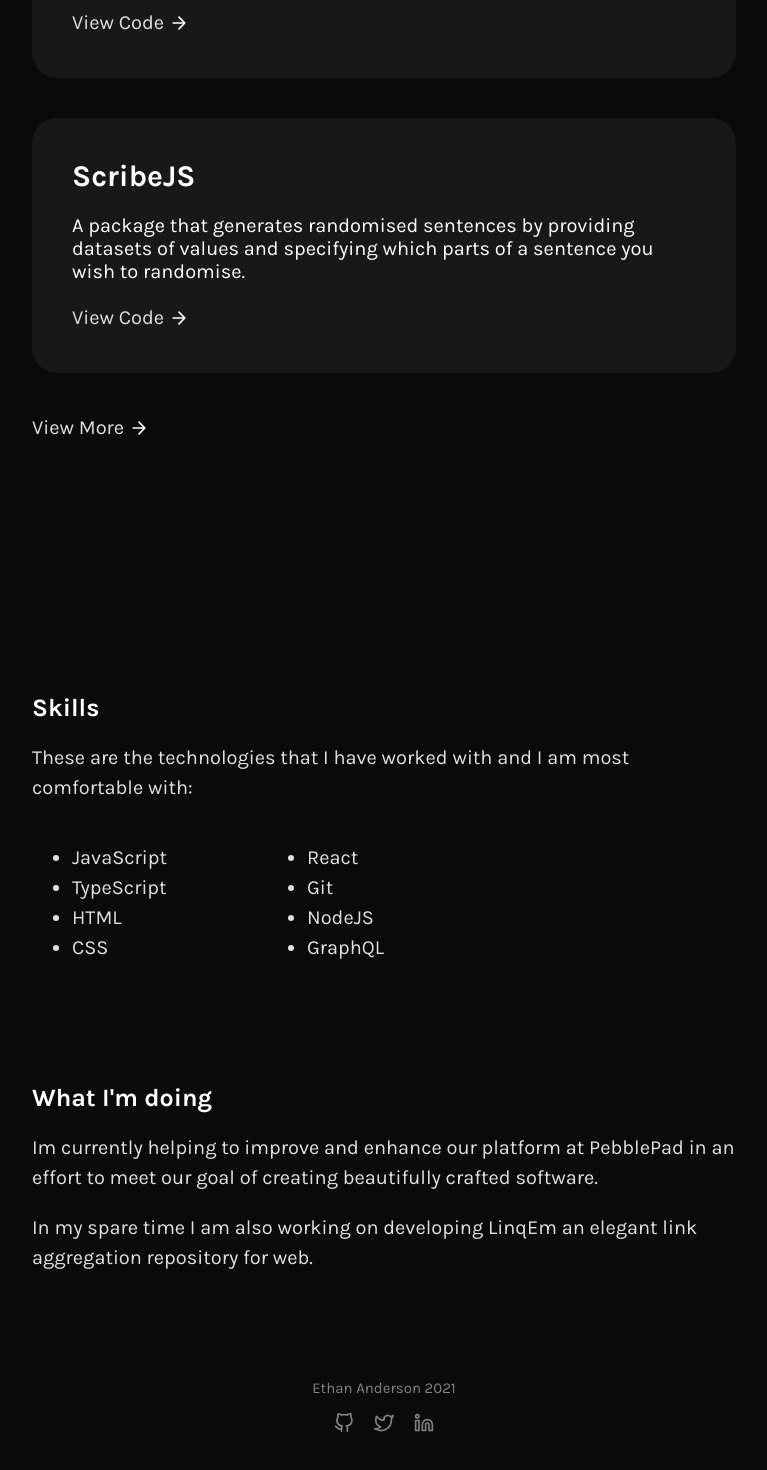
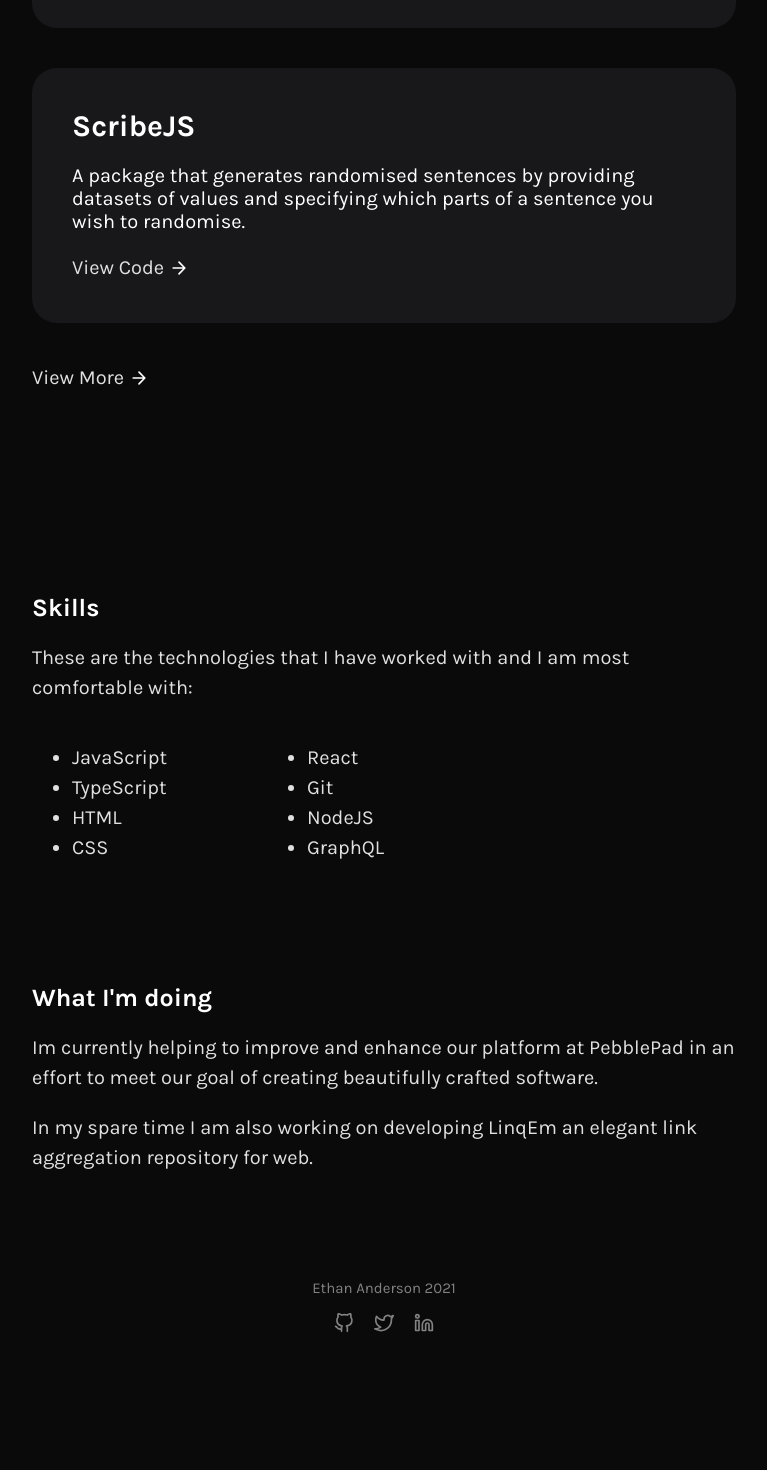
Before and after one commit to ZaphodAndo/personal-site, a Next.js app: page / in a window 1280 px wide. Shown: the part 1336-2806 px from the top of the page, without its empty margins (256-1023 px from the left). Built offline with nearby package versions, Linux system fonts and the light colour scheme.

Commit message:
Updated some sizings

```diff
--- a/components/Footer/Footer.module.css
+++ b/components/Footer/Footer.module.css
@@ -2,7 +2,7 @@
   display: flex;
   flex-direction: column;
   align-items: center;
-  margin: 100px 0 100px 0;
+  margin-top: 100px;
 }
 
 .footer p {
--- a/components/Layout/Layout.module.css
+++ b/components/Layout/Layout.module.css
@@ -1,5 +1,5 @@
 .content {
-  margin: 150px auto 0 auto;
+  margin: 150px auto 150px auto;
   max-width: 704px;
   display: flex;
   flex-direction: column;
--- a/styles/Home.module.css
+++ b/styles/Home.module.css
@@ -16,7 +16,7 @@
   display: flex;
   flex-wrap: wrap;
   gap: 40px 5px;
-  margin-top: 250px;
+  margin-top: 200px;
 }
 
 .home .projects a {
@@ -32,7 +32,7 @@
 }
 
 .home .info {
-  margin-top: 250px;
+  margin-top: 200px;
 }
 
 .home .info .main {
```
